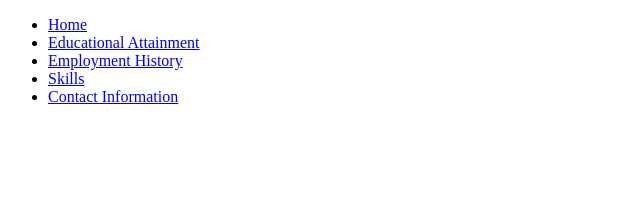
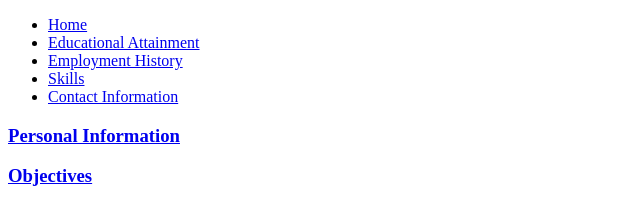
Before and after one commit to kimchingtiu/Resume, a plain HTML site: page index.html in a window 1280 px wide. Shown: the whole page, without its empty margins (0-640 px from the left). Drawn offline with Linux system fonts and the light colour scheme.

Commit message:
edited index page

```diff
--- a/index.html
+++ b/index.html
@@ -9,13 +9,15 @@
 	<ul>
 		<li><a href="index.html">Home</li>
 		<li><a href="educationalattainment.html">Educational Attainment</li>
-		<li><a href="employmenthistory.hyml">Employment History</li>
+		<li><a href="employmenthistory.html">Employment History</li>
 		<li><a href="skills.html">Skills</li>
 		<li><a href="contactinformation.html">Contact Information</li>
 	</ul>
 
 </nav>
 
-<h3></h3>
+<h3>Personal Information</h3>
+
+<h3>Objectives</h3>
 </body>
 </html>
```
Also changed, not shown: contactinformation.html (+1 -1 lines), educationalattainment.html (+1 -1 lines), employmenthistory.html (+1 -1 lines), skills.html (+1 -1 lines).
